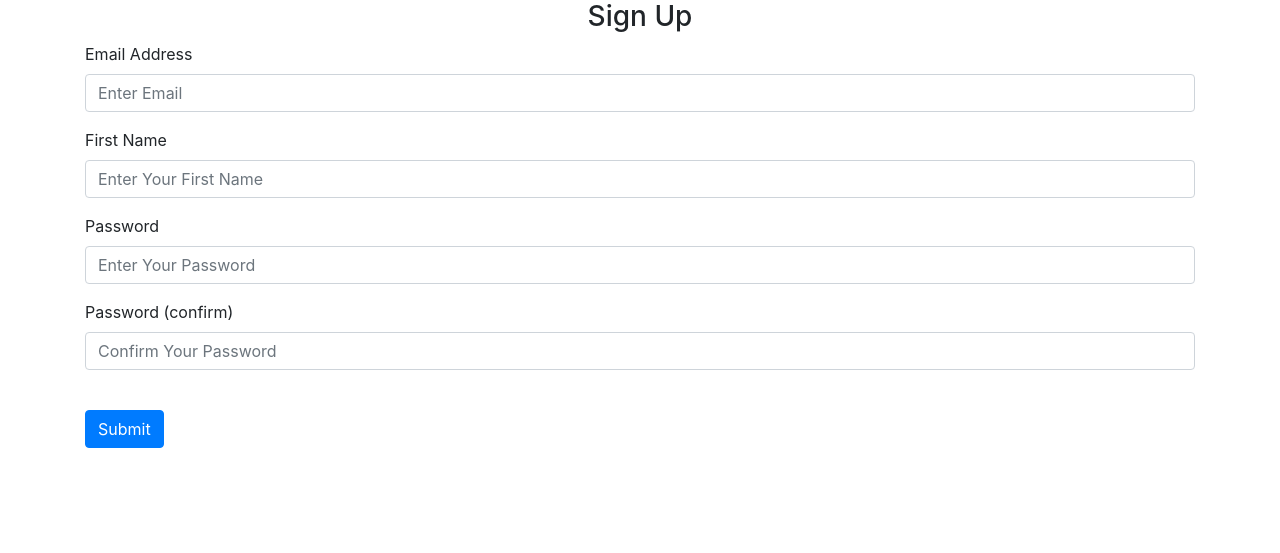
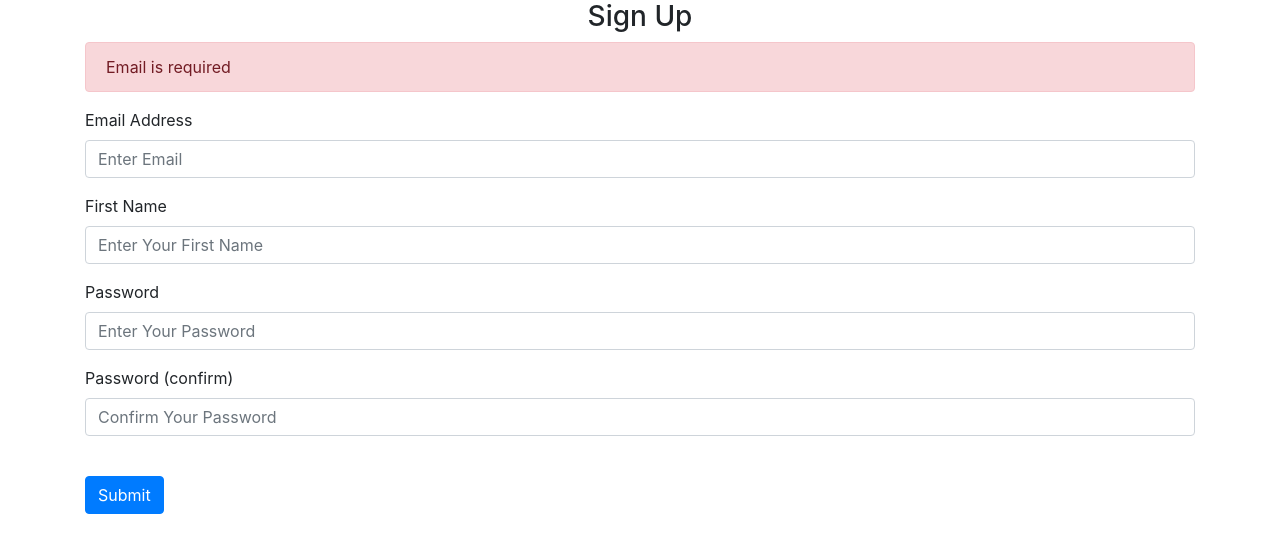
Before and after one commit to kehman18/Acct_Creation, a Flask app: page /sign-up in a window 1280 px wide. Shown: the part 56-609 px from the top of the page. Run offline with Flask 3, Linux system fonts and the light colour scheme; some libraries are stand-ins or nearby versions.

Commit message:
communicated the error message to the front end

```diff
--- a/registration/organizational_project/templates/sign_up.html
+++ b/registration/organizational_project/templates/sign_up.html
@@ -2,6 +2,12 @@
 content %}
 <form method="POST">
   <h3 align="center">Sign Up</h3>
+
+  <!-- Error Display -->
+  {% if error %}
+  <div class="alert alert-danger" role="alert">{{ error }}</div>
+  {% endif %}
+
   <div class="form-group">
     <label for="email">Email Address</label>
     <input
@@ -13,6 +19,7 @@ content %}
       required
     />
   </div>
+
   <div class="form-group">
     <label for="FirstName">First Name</label>
     <input
@@ -24,6 +31,7 @@ content %}
       required
     />
   </div>
+
   <div class="form-group">
     <label for="password1">Password</label>
     <input
@@ -35,6 +43,7 @@ content %}
       required
     />
   </div>
+
   <div class="form-group">
     <label for="password2">Password (confirm)</label>
     <input
@@ -46,6 +55,7 @@ content %}
       required
     />
   </div>
+
   <br />
   <button type="submit" class="btn btn-primary">Submit</button>
 </form>
```
